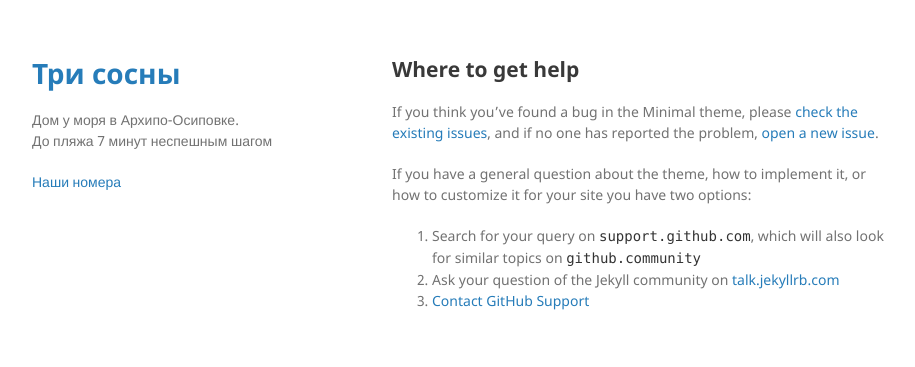
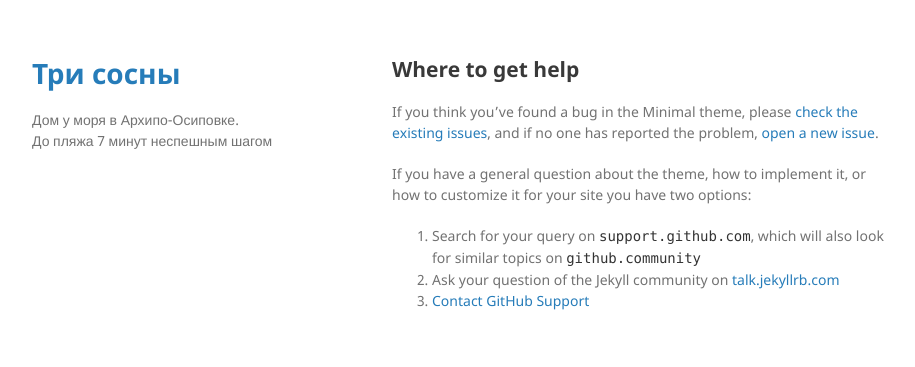
Before and after one commit to 3sosny/3sosny.github.io, a Jekyll site: the page built from docs/SUPPORT.md, in a window 1280 px wide. Shown: the top 367 px of the page, without its empty margins (178-1093 px from the left). Built offline with Jekyll 4.4.1, drawn with Linux system fonts in a browser that asks for light colours; our own code applies the rules of GitHub Pages for plain Markdown files.

Commit message:
[anton] navigation tweaks

```diff
--- a/_layouts/default.html
+++ b/_layouts/default.html
@@ -34,8 +34,9 @@
       <header>
         <h1><a href="{{ "/" | absolute_url }}">{{ site.title | default: site.github.repository_name }}</a></h1>
         <p>Дом у моря в Архипо-Осиповке.<br>До пляжа 7 минут неспешным шагом</p>
+        {%- if page.shownavigation -%}
         <p><a href="/rooms">Наши номера</a></p>
-
+        {%- endif -%}
         {% if site.logo %}
           <img src="{{site.logo | relative_url}}" alt="Logo" />
         {% endif %}
```
Also changed, not shown: index.md (+1 -0 lines).
